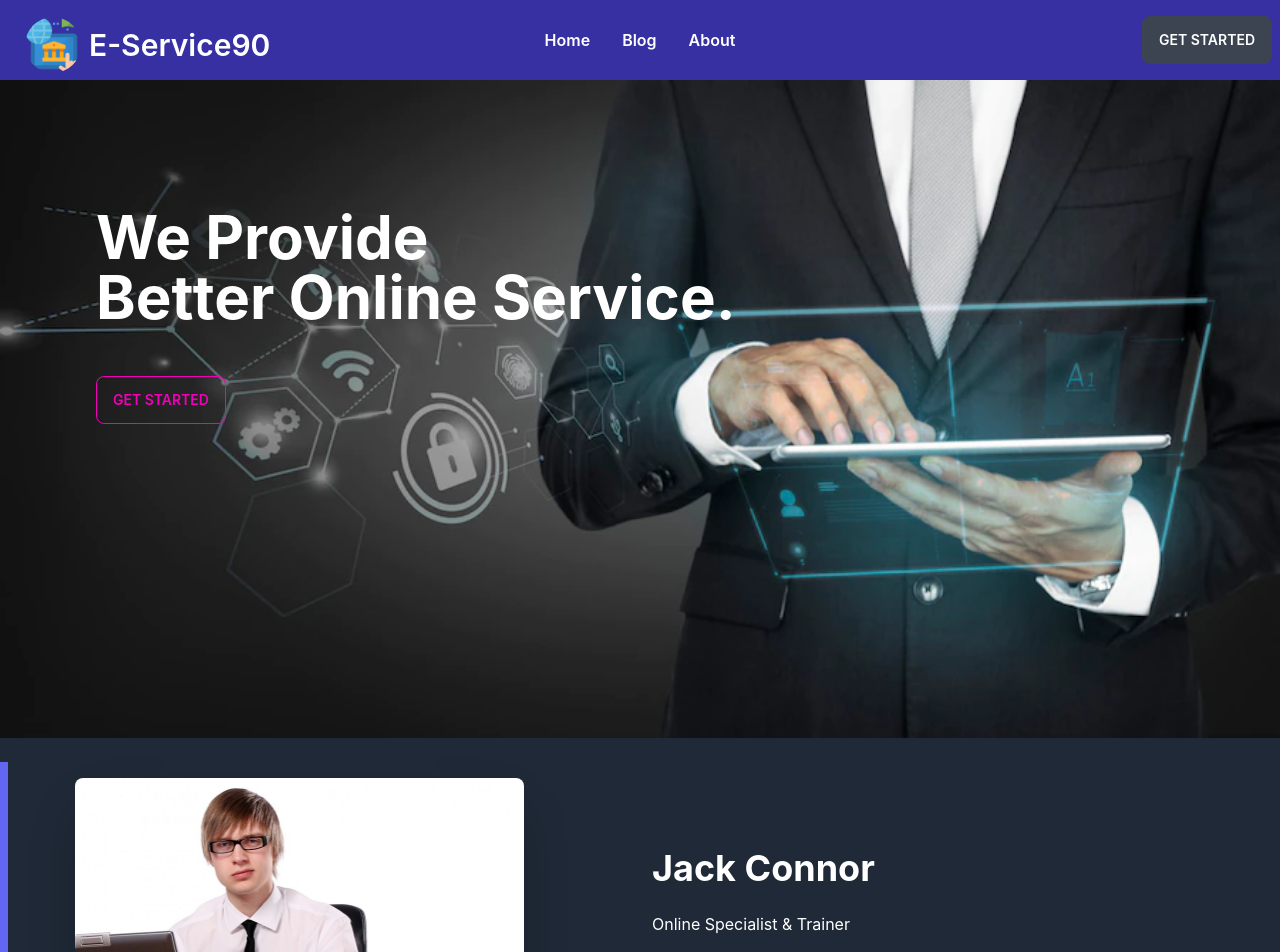
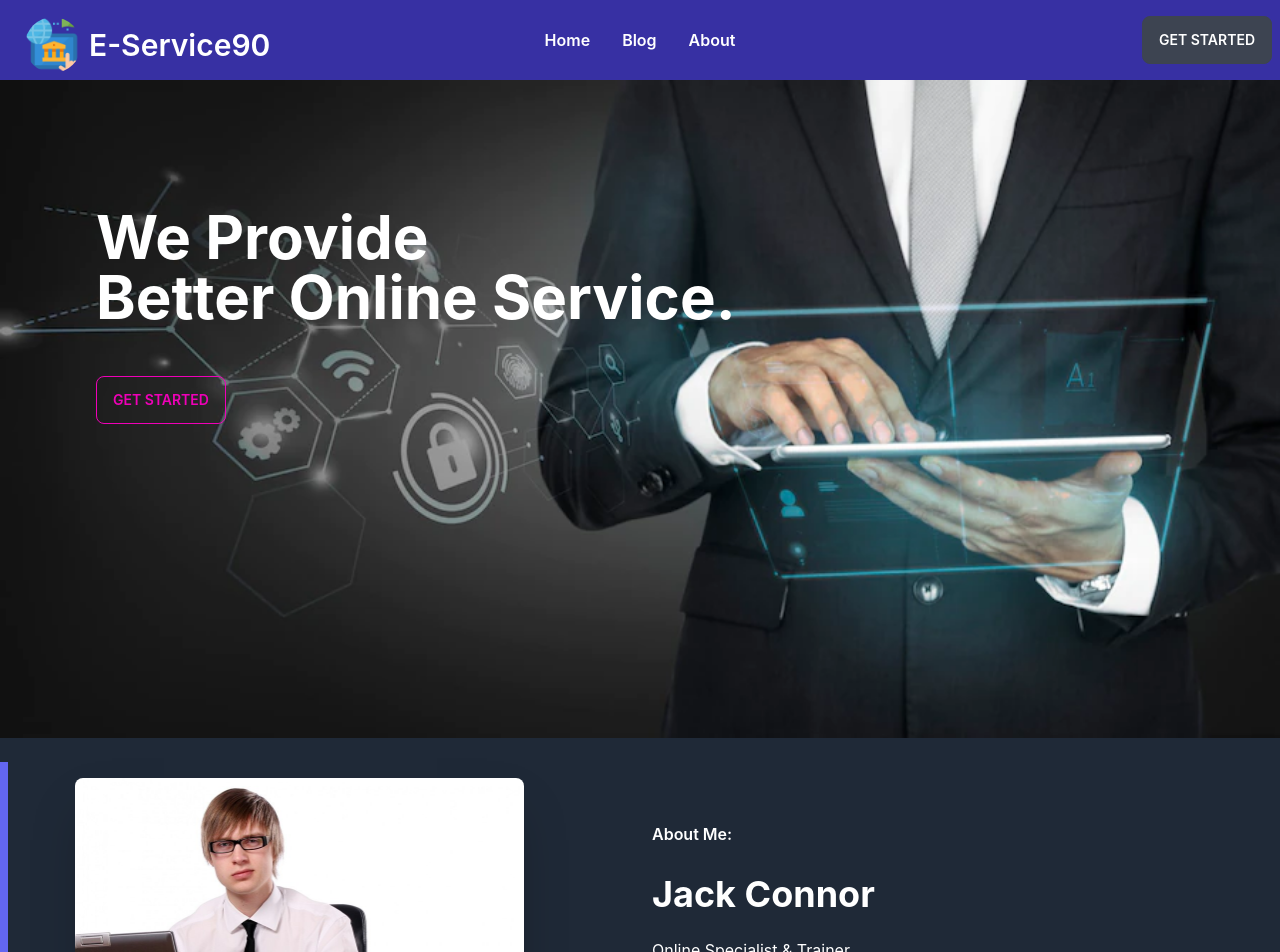
Before and after one commit to Atherbiswas/E-Service90_Client, a React (Create React App) app: page / in a window 1280 px wide. Shown: the top 952 px of the page. Built offline with nearby package versions, Linux system fonts and the light colour scheme.

Commit message:
about added

```diff
--- a/src/pages/Home/About/About.js
+++ b/src/pages/Home/About/About.js
@@ -9,6 +9,7 @@ const About = () => {
                 <img src={authorImg} className="w-4/5 h-full rounded-lg shadow-2xl" alt=''/>
                 </div>
                 <div className='w-1/2 text-white'>
+                <h1 className='font-semibold mb-7'>About Me:</h1>
                 <h1 className="text-4xl font-bold">Jack Connor</h1>
                 <p className="py-6">Online Specialist & Trainer</p>
                 <button className="btn btn-outline btn-secondary">More Info</button>
```
